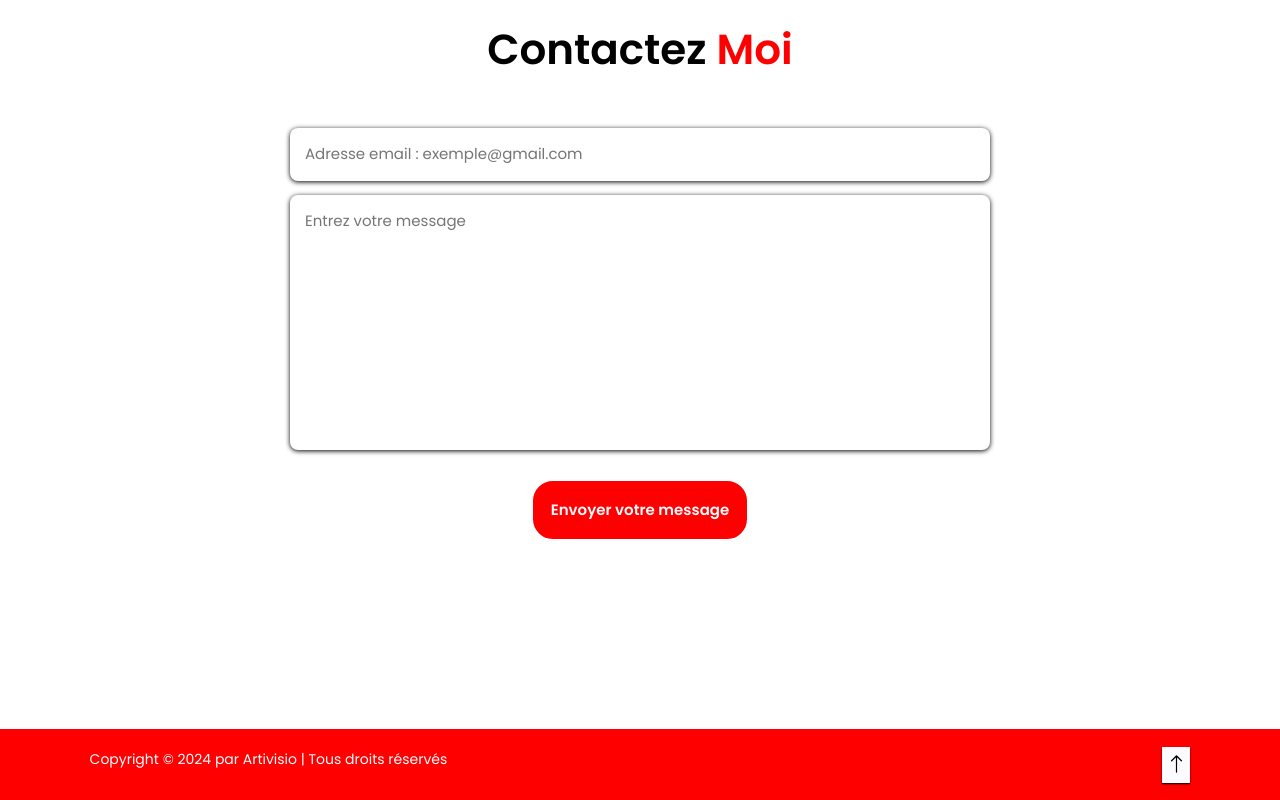
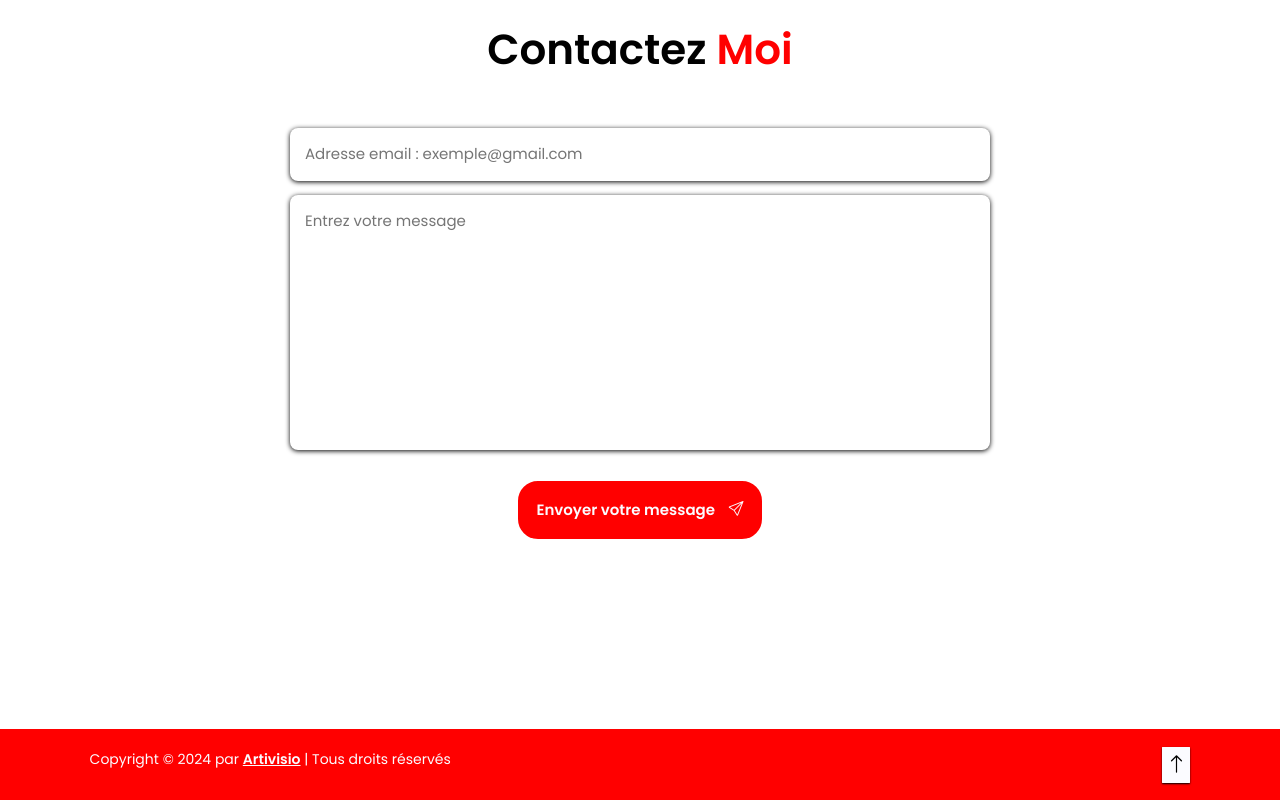
Before and after one commit to ksaev/portfolio_Samira_Benali, a plain HTML site: page index.html in a window 1280 px wide. Shown: the part 3781-4581 px from the top of the page. Drawn offline with nearby package versions, Linux system fonts and the light colour scheme.

Commit message:
first commit for my project

```diff
--- a/index.html
+++ b/index.html
@@ -257,8 +257,9 @@
             </div>
 
             <textarea name="message" cols="20" rows="10" placeholder="Entrez votre message" required></textarea>
-            <input type="submit" value="Envoyer votre message" class="sender" />
-
+            <button type="submit" class="sender">
+              Envoyer votre message   <i class="bi bi-send"></i>
+            </button>
         </form>
 
     </section>
@@ -266,7 +267,7 @@
     <footer>
 
         <div class="footer-text">
-            <p>Copyright &copy; 2024 par Artivisio | Tous droits réservés</p>
+            <p>Copyright &copy; 2024 par <a href="https://www.artivisio.com/">Artivisio</a> | Tous droits réservés</p>
         </div>
 
         <div class="footer-iconTop">
--- a/styles/style.css
+++ b/styles/style.css
@@ -778,6 +778,10 @@ section{
     cursor: pointer;
     margin-top: 2rem;
 }
+.contact form .sender i{
+    font-size: 1.5rem;
+    margin-left: 1rem;
+}
 
 .contact form .sender:hover{
     background-color: var(--secondary-bg-color);
@@ -799,6 +803,14 @@ footer .footer-text p{
     justify-content: center;
     align-items: center;
     color: var(--secondary-bg-color);
+}
+footer .footer-text p a{
+    justify-content: center;
+    align-items: center;
+    color: var(--secondary-bg-color);
+    text-decoration: none;
+    text-decoration: underline;
+    font-weight: bold;
 }
 
 footer .footer-iconTop i{
```
